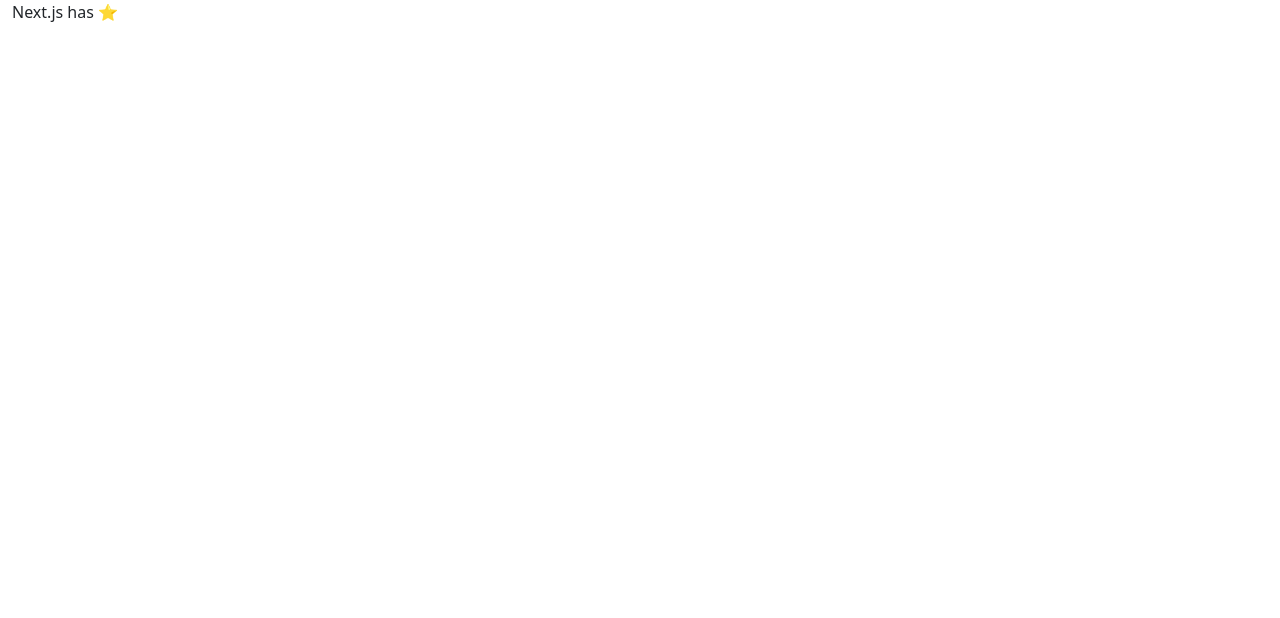
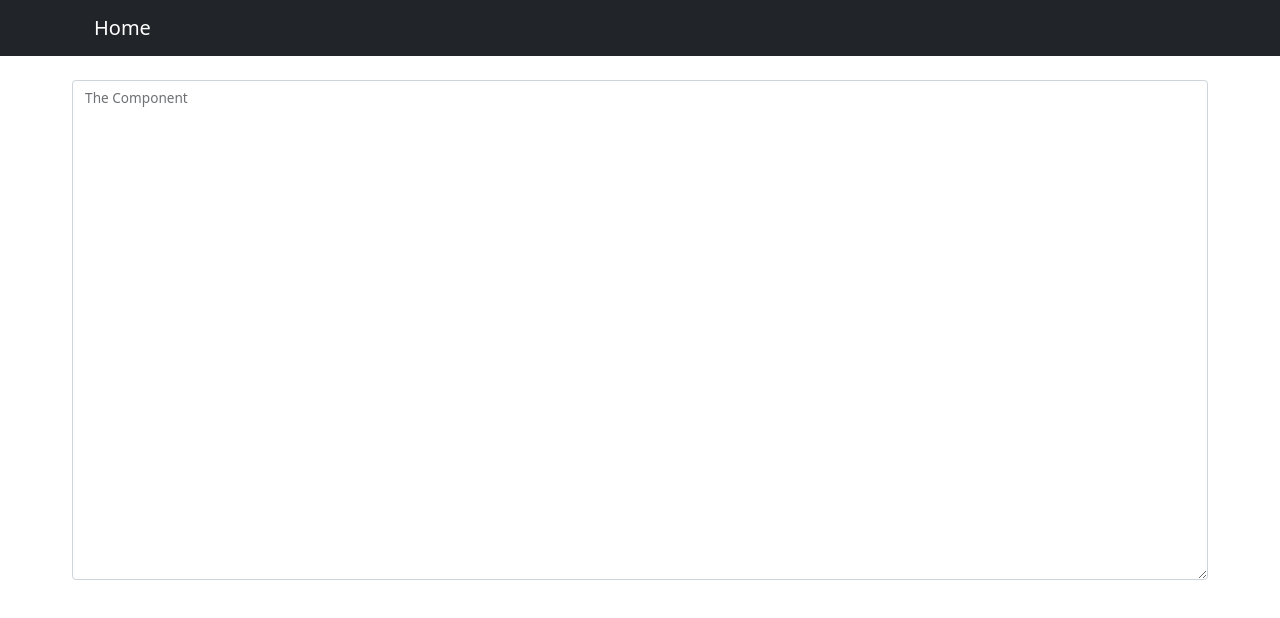
Before and after one commit to sagar1025/gpt3-rtl, a Next.js app in the folder gpt3-rtl-app/: page / in a window 1280 px wide. Shown: the top 618 px of the page. Built offline with nearby package versions, Linux system fonts and the light colour scheme.

Commit message:
add initial form to post

```diff
--- a/gpt3-rtl-app/pages/index.js
+++ b/gpt3-rtl-app/pages/index.js
@@ -1,13 +1,28 @@
 import 'bootstrap/dist/css/bootstrap.css'
-import  {Row, Container} from 'react-bootstrap';
+import  {Row, Container, Navbar, FloatingLabel, Form} from 'react-bootstrap';
 
 function Index() {
   return (
     <Container fluid>
       <Row>
-      <p>Next.js has ⭐️</p>
+        <Navbar bg="dark" expand="lg" variant="dark">
+          <Container>
+            <Navbar.Brand href="#">Home</Navbar.Brand>
+          </Container>
+        </Navbar>
       </Row>
-
+      <Row className="mt-4 mx-5">
+        <Container>
+          <Form>
+            <FloatingLabel
+                  controlId="componentArea"
+                  label="The Component"
+                  className="mb-3">
+                <Form.Control as="textarea" style={{ height: '500px' }}/>
+            </FloatingLabel>
+          </Form>
+        </Container>
+      </Row>
     </Container>
   )
 }
```
